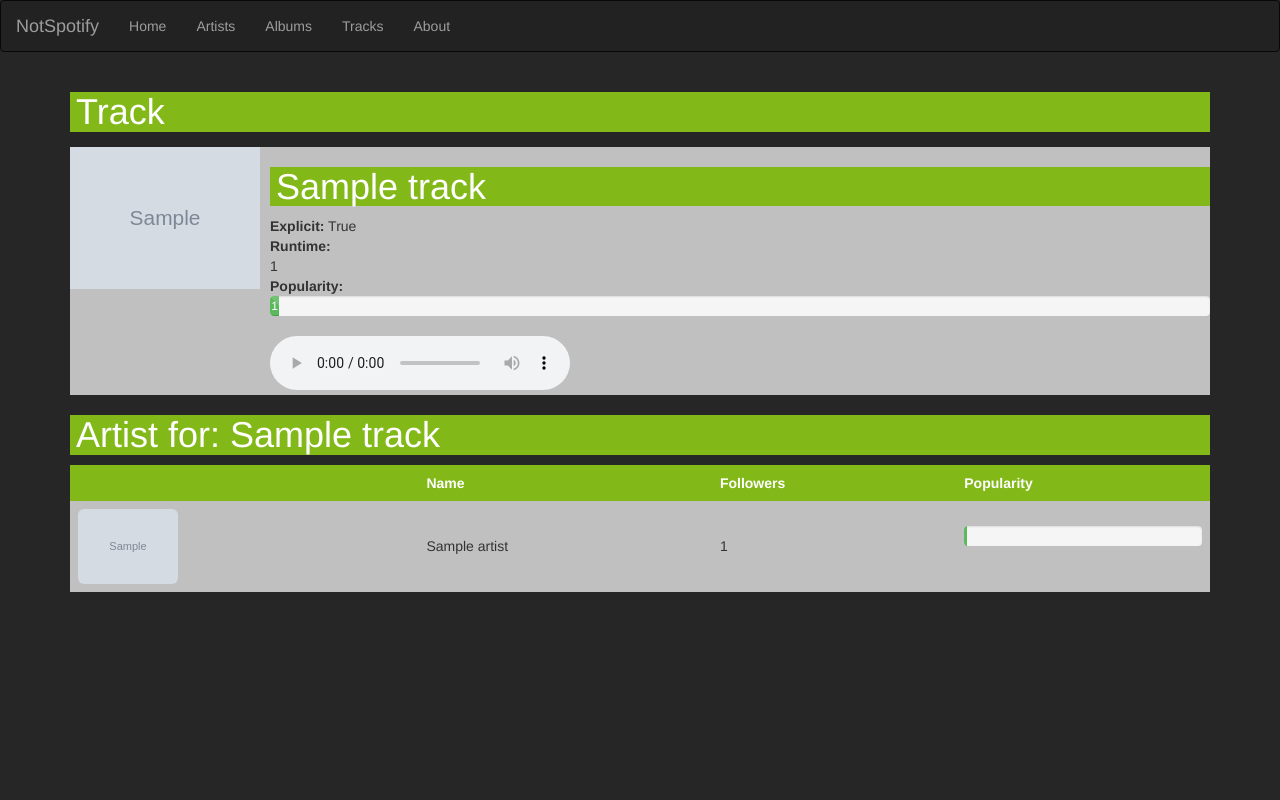
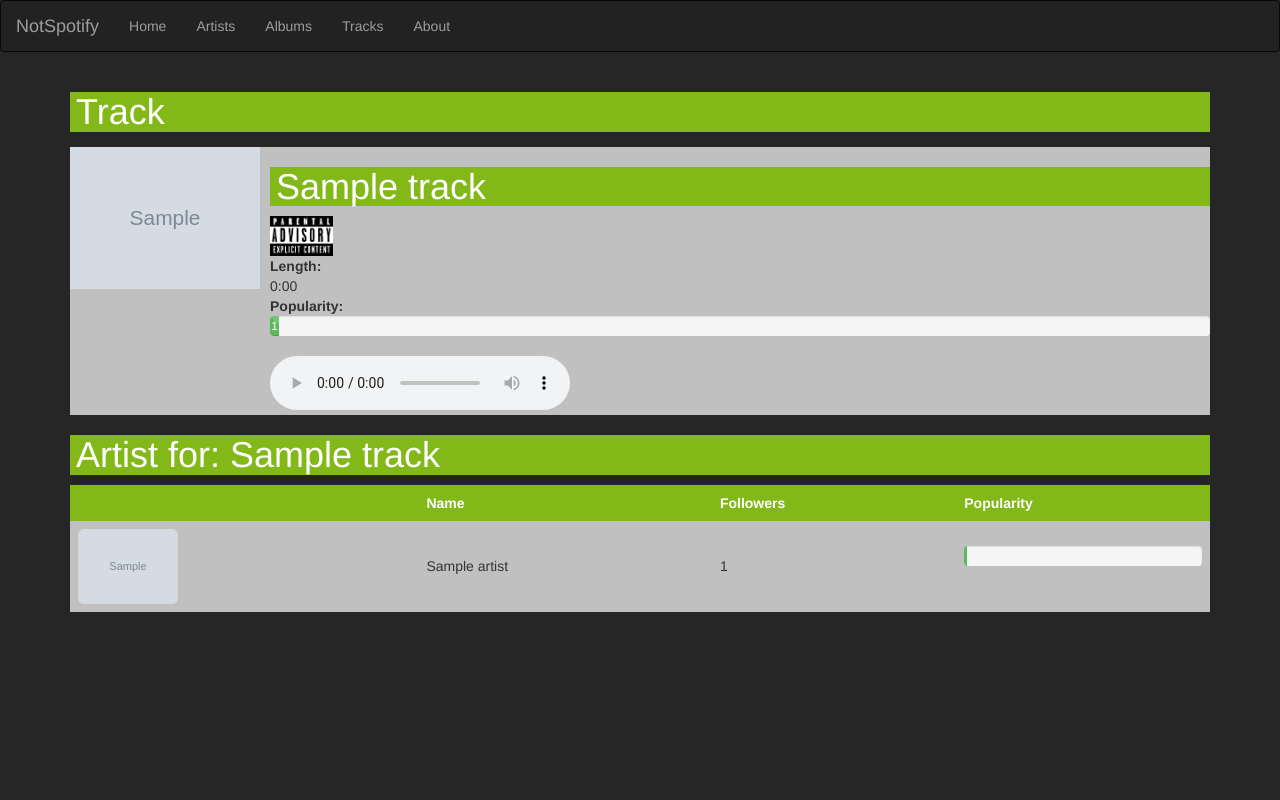
Before and after one commit to bullapse/cs373-idb-music, a Flask app: page /track/1 in a window 1280 px wide. Run offline with Flask 2, Linux system fonts and the light colour scheme; tables that the repository leaves empty hold one stand-in row (values such as "Sample post"); grey boxes marked "Sample" are stand-in pictures; some libraries are stand-ins or nearby versions.

Commit message:
Fixed track time and added explicit image

```diff
--- a/notspotify/templates/artist_description.html
+++ b/notspotify/templates/artist_description.html
@@ -118,7 +118,7 @@
          <th>
            Explicit
          </th>
-         <th>Runtime
+         <th>Length
            </th>
          <th>Popularity
          </th>
@@ -137,7 +137,7 @@
            {% endif %}
          </td>
          <td>
-           {{track.runtime}}
+           {{track.runtime//60000}}:{{"{:0>2d}".format((track.runtime%60000)//1000)}}
          </td>
          <td>
         <div class="progress">
--- a/notspotify/templates/track_description.html
+++ b/notspotify/templates/track_description.html
@@ -40,9 +40,13 @@
   <div class="media-body">
     <h1>{{track.name}}</h1>
     <div class="details">
-      <div><strong>Explicit:</strong> {{track.explicit}}</div>
-      <div><strong>Runtime:</strong> <div id=#runtime data-runtime={{track.runtime}}>
-        {{track.runtime}}
+      <div>
+          {% if track.explicit %}
+                <img src="../static/explicit.jpg" height="40px">
+          {% endif %}
+      </div>
+      <div><strong>Length:</strong> <div id=#runtime data-runtime={{track.runtime}}>
+        {{track.runtime//60000}}:{{"{:0>2d}".format((track.runtime%60000)//1000)}}
         </div>
       </div>
       <div><strong>Popularity:</strong></div>
```
Also changed, not shown: notspotify/templates/tracks.html (+4 -5 lines), notspotify/static/explicit.jpg (added).
